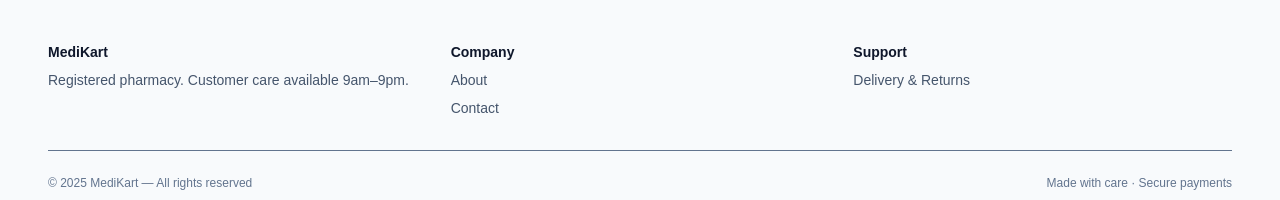
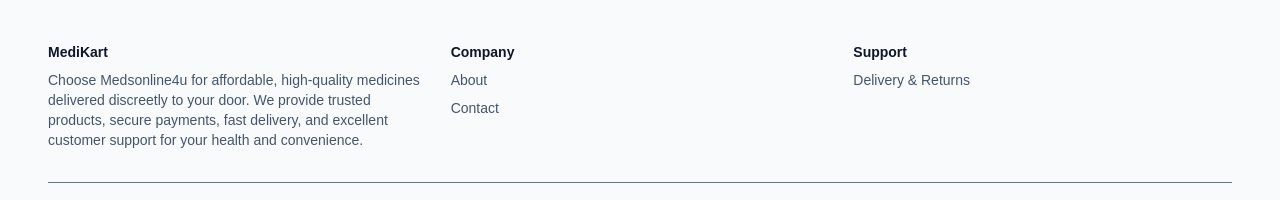
Before and after one commit to m-asadjaved/medsonline4u, a Next.js app: page /shop in a window 1280 px wide. Shown: the part 356-556 px from the top of the page. Built offline with nearby package versions, Linux system fonts and the light colour scheme; no server answers; the database is empty.

Commit message:
updated site description

```diff
--- a/src/app/(home)/_components/Footer.jsx
+++ b/src/app/(home)/_components/Footer.jsx
@@ -1,41 +1,56 @@
 import React from "react";
 import Link from "next/link";
-
 
 const Footer = () => {
 	return (
 		<>
-
-
 			{/* FOOTER */}
 			<footer className="max-w-7xl mx-auto px-6 md:px-8 lg:px-12 mt-12 pb-12">
 				<div className="grid grid-cols-1 md:grid-cols-3 gap-6 text-sm text-slate-600">
 					<div>
-            <h5 className="font-semibold text-slate-900">MediKart</h5>
+						<h5 className="font-semibold text-slate-900">
+							MediKart
+						</h5>
 						<p className="mt-2">
-              Registered pharmacy. Customer care available 9am–9pm.
+							Choose Medsonline4u for affordable, high-quality
+							medicines delivered discreetly to your door. We
+							provide trusted products, secure payments, fast
+							delivery, and excellent customer support for your
+							health and convenience.
 						</p>
 					</div>
 					<div>
-            <h5 className="font-semibold text-slate-900">Company</h5>
+						<h5 className="font-semibold text-slate-900">
+							Company
+						</h5>
 						<ul className="mt-2 space-y-2">
-              <li><Link href="/about">About</Link></li>
-              <li><Link href="/contact">Contact</Link></li>
+							<li>
+								<Link href="/about">About</Link>
+							</li>
+							<li>
+								<Link href="/contact">Contact</Link>
+							</li>
 						</ul>
 					</div>
 					<div>
-            <h5 className="font-semibold text-slate-900">Support</h5>
+						<h5 className="font-semibold text-slate-900">
+							Support
+						</h5>
 						<ul className="mt-2 space-y-2">
-              <li><Link href="/delivery-and-returns">Delivery & Returns</Link></li>
+							<li>
+								<Link href="/delivery-and-returns">
+									Delivery & Returns
+								</Link>
+							</li>
 						</ul>
 					</div>
 				</div>
 
 				<div className="mt-8 border-t pt-6 text-xs text-slate-500 flex flex-col sm:flex-row items-center justify-between">
-          <div>
-            © 2025 MediKart — All rights reserved
+					<div>© 2025 MediKart — All rights reserved</div>
+					<div className="mt-3 sm:mt-0">
+						Made with care · Secure payments
 					</div>
-          <div className="mt-3 sm:mt-0">Made with care · Secure payments</div>
 				</div>
 			</footer>
 		</>
```
Lines whose indentation alone changed are shown as unchanged.
